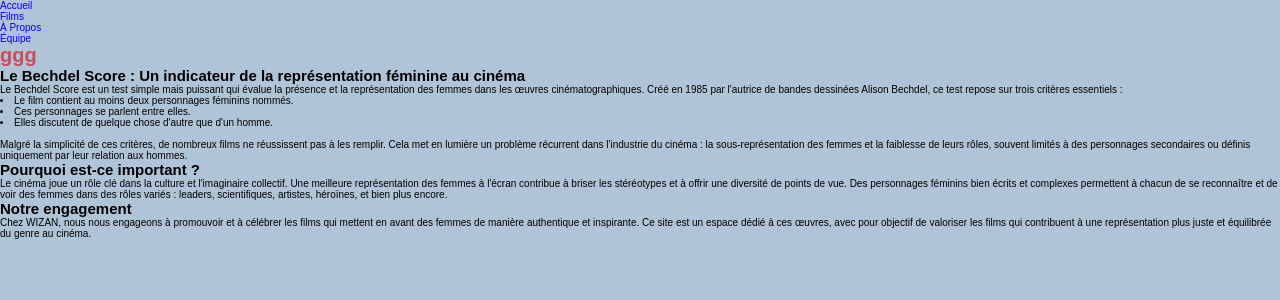
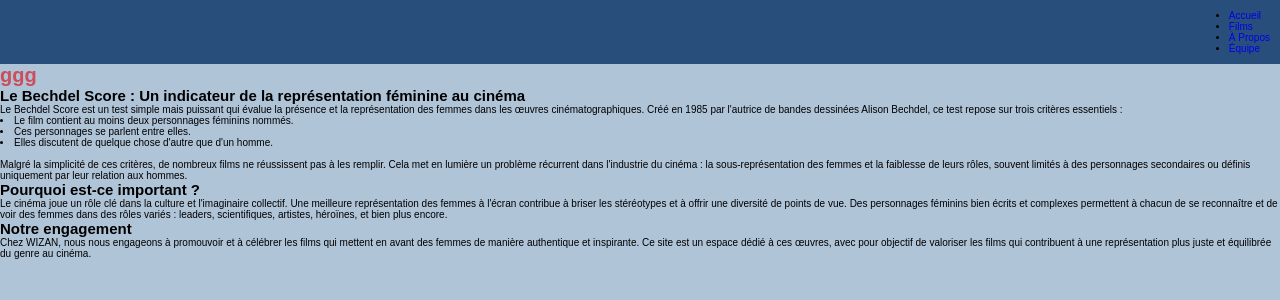
Before and after one commit to WazabiH/SAE_303-Data, a PHP site: page /a-propos.html in a window 1280 px wide. Shown: the top 300 px of the page. Run offline with PHP 8.4, Linux system fonts and the light colour scheme.

Commit message:
Update a_propos.css

```diff
--- a/css/a_propos.css
+++ b/css/a_propos.css
@@ -20,6 +20,18 @@ body{
     color: black;
 }
 
+/*NAVIGATION*/
+.navigation-container{
+    display: flex;             /* Affiche les éléments en ligne */
+  justify-content: flex-end; /* Aligne la navigation à droite */
+  background-color: #284E7B; /* Couleur de fond de la barre */
+  padding: 1rem;
+}
+
+
+
+
+
 .h1 {
     color: #cb4e5c;
 }
```
